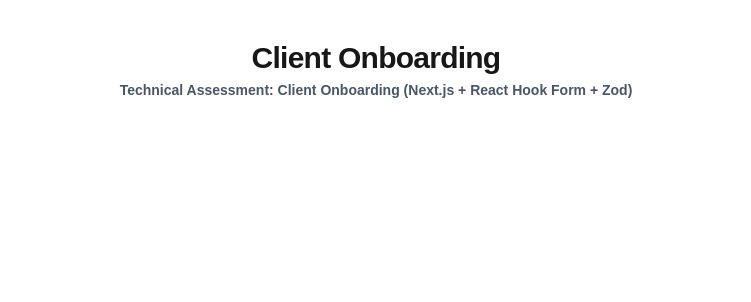
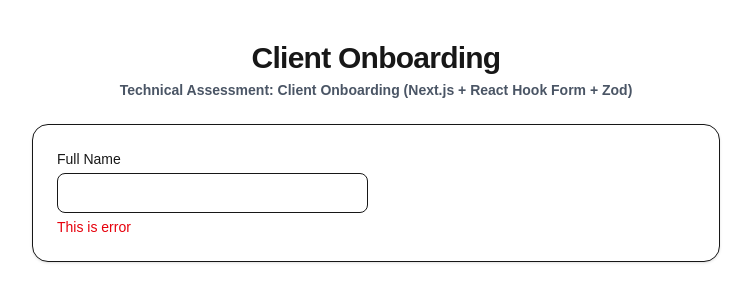
Before and after one commit to akila199910/client-onboarding-form-simple, a Next.js app: page / in a window 1280 px wide. Shown: the top 302 px of the page, without its empty margins (264-1015 px from the left). Built offline with nearby package versions, Linux system fonts and the light colour scheme.

Commit message:
create full name input

```diff
--- a/src/app/page.tsx
+++ b/src/app/page.tsx
@@ -18,7 +18,22 @@
           + React Hook Form + Zod)</p>
       </div>
 
+      {/* form div */}
 
+      <form  className="grid gap-4 rounded-2xl border bg-white p-4 shadow-sm sm:p-6">
+        <div className="grid grid-cols-1 gap-4 sm:grid-cols-2">
+            <div className="space-y-1">
+              <label htmlFor="fullName" className="block text-sm font-medium"> Full Name</label>
+                <input
+                  id="fullName"
+                  type="text"
+                  autoComplete="name"
+                  className="h-10 w-full rounded-lg border px-3 outline-none focus:ring-2"
+                />
+              <p role="alert" className="text-sm text-red-600">This is error</p>
+            </div>
+        </div>
+      </form>
     </main>
   );
 }
```
